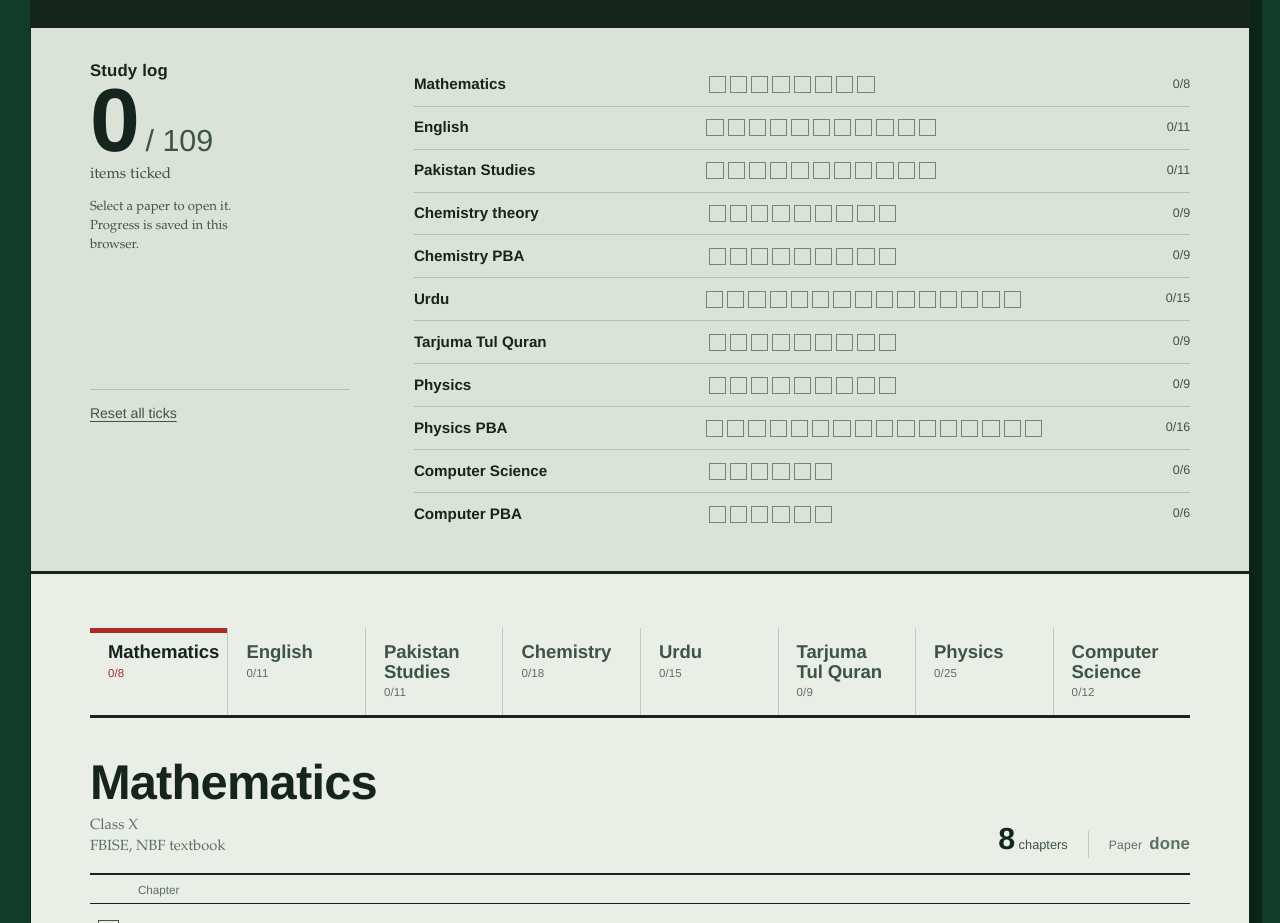
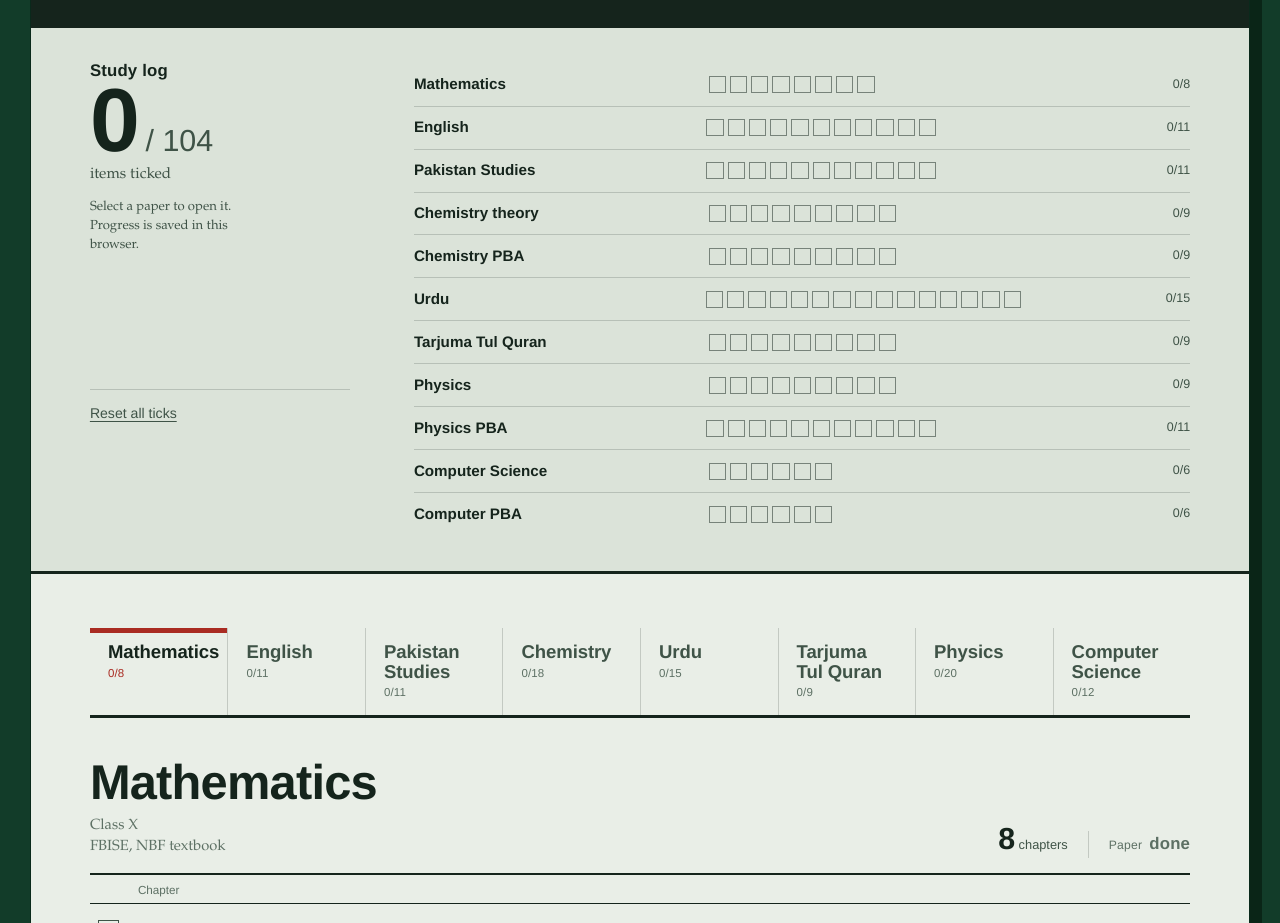
Before and after one commit to MAbdullahhicked/track-send-ups, a plain HTML site: page index.html in a window 1280 px wide. Shown: the part 882-1805 px from the top of the page. Drawn offline with Linux system fonts and the light colour scheme.

Commit message:
Limit Physics PBA scope to the listed practicals

```diff
--- a/index.html
+++ b/index.html
@@ -1889,7 +1889,7 @@
       id: "physics-pba",
       name: "Physics PBA",
       meta: ["Class X", "Practical Based Assessment"],
-      count: 16,
+      count: 11,
       unitLabel: "experiments",
       itemColumn: "Experiment",
       notesLabel: "Practical Guide",
@@ -1897,42 +1897,29 @@
       groups: [
         {
           label: "Section A",
-          note: "8 experiments (60%)",
+          note: "5 experiments",
           items: [
             { id: "phypba-a-01", no: "01", title: "Measure the radius and length of a metallic cylinder using vernier callipers up to correct number of significant figures" },
             { id: "phypba-a-02", no: "02", title: "Analyze the thickness of a metallic wire with vernier calipers and a screw gauge with their respective precision" },
-            { id: "phypba-a-03", no: "03", title: "Study the motion of a ball rolling down an angle iron; measure the time intervals for different distances and draw a distance-time graph" },
-            { id: "phypba-a-04", no: "04", title: "Determine the time period of a simple pendulum and investigate the relationship between length and its time period" },
-            { id: "phypba-a-05", no: "05", title: "Determine the specific heat capacity of a liquid (water) or a metal (lead) using the method of mixtures" },
-            { id: "phypba-a-06", no: "06", title: "Draw the temperature-time graph for heating ice and water to measure the latent heat of fusion of ice and latent heat of vaporization of water" },
-            { id: "phypba-a-07", no: "07", title: "Study the position of image formed by a convex lens (converging lens) when the object is placed at different positions in front of it" },
-            {
-              id: "phypba-a-08",
-              no: "08",
-              title: "Study the effect of combining resistors in series and parallel on the total (equivalent) resistance",
-              checklist: [
-                "8-a: Study the effect of combining resistors in series and parallel on the total (equivalent) resistance",
-                "8-b: Study resistors in parallel circuit"
-              ]
-            }
+            { id: "phypba-a-03", no: "03", title: "Study the motion of a ball rolling down an angle iron. Measure the time intervals for different distances, and draw a distance-time graph for the ball's motion" },
+            { id: "phypba-a-04", no: "04", title: "Determine the time period of a simple pendulum, and investigate the relationship between length and its time period" },
+            { id: "phypba-a-05", no: "05", title: "Determine the specific heat capacity of a liquid (water) or a metal (lead) using the method of mixtures" }
           ]
         },
         {
           label: "Section B",
-          note: "8 experiments (40%)",
+          note: "6 experiments",
           items: [
             { id: "phypba-b-01", no: "01", title: "Determine the spring constant of a Helical Spring using a load-extension graph" },
-            { id: "phypba-b-02", no: "02", title: "Determine the position of centre of gravity of a plane (thin) lamina using a plumb line" },
-            { id: "phypba-b-03", no: "03", title: "Determine the volume of an irregular shaped insoluble stone by displacement method and calculate its density" },
+            { id: "phypba-b-02", no: "02", title: "Determine the position of centre of gravity of a plane (thin) lamina using plumb line" },
+            { id: "phypba-b-03", no: "03", title: "Determine the volume of irregular shaped insoluble stone by displacement method and calculate its density" },
             { id: "phypba-b-04", no: "04", title: "Study the laws of reflection using a plane mirror" },
             { id: "phypba-b-05", no: "05", title: "Investigate refraction through a glass slab and calculate its refractive index" },
-            { id: "phypba-b-06", no: "06", title: "Find the critical angle of a prism" },
-            { id: "phypba-b-07", no: "07", title: "Measure the current and voltage across a resistor and plot its V-I characteristics" },
-            { id: "phypba-b-08", no: "08", title: "Identify the relationship between the potential difference across a wire and its length" }
+            { id: "phypba-b-06", no: "06", title: "Find critical angle of a prism" }
           ]
         }
       ],
-      note: "Practical work in mechanics, heat, optics and electricity."
+      note: "Practical work in mechanics, heat and optics."
     },
     {
       id: "computer-science",
```
